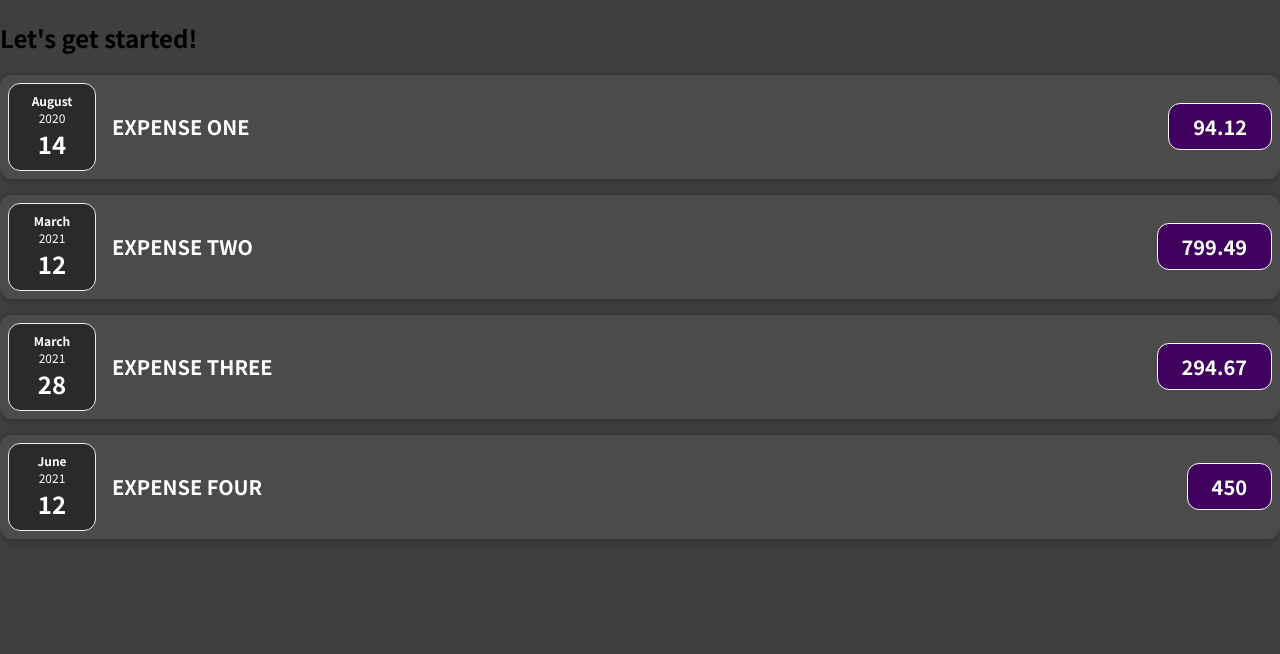
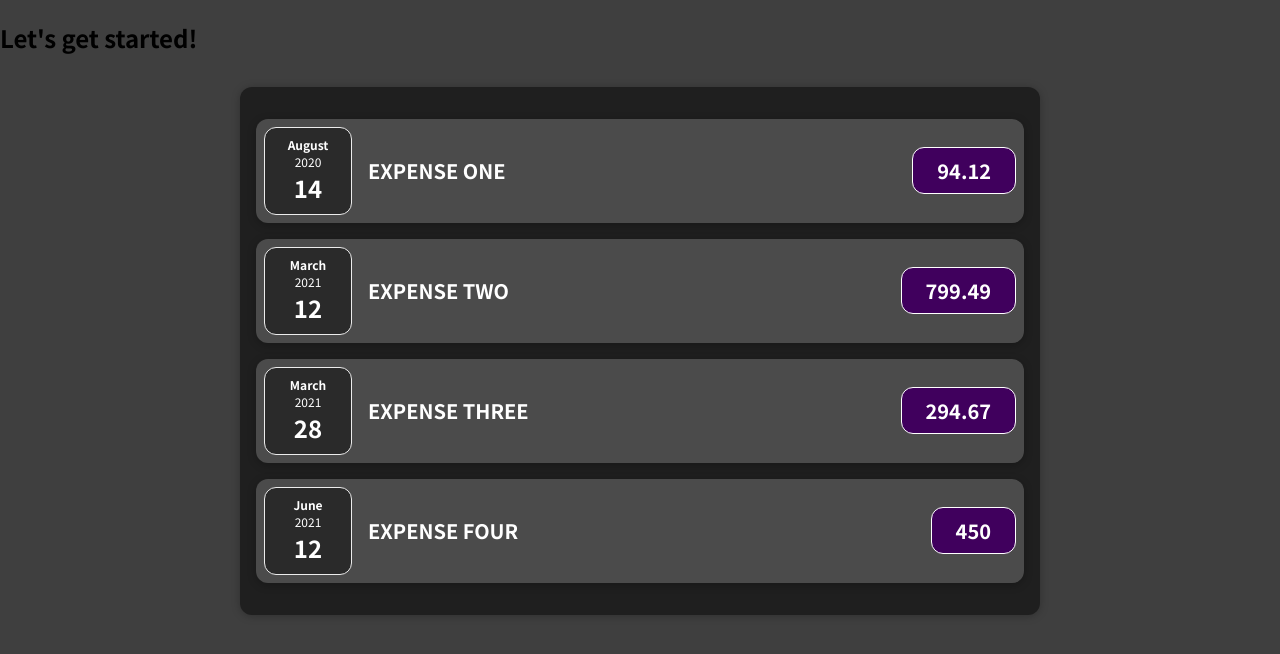
Before and after one commit to hajschroeder/react-practice, a JavaScript app: page / in a window 1280 px wide. Shown: the top 654 px of the page. Built offline with nearby package versions, Linux system fonts and the light colour scheme.

Commit message:
include new component for expenses

```diff
--- a/src/App.js
+++ b/src/App.js
@@ -1,4 +1,4 @@
-import ExpenseItem from "./components/ExpenseItem";
+import Expenses from "./components/Expenses";
 function App() {
   const expenses = [
     {
@@ -28,26 +28,10 @@ function App() {
   return (
     <div>
       <h2>Let's get started!</h2>
-      <ExpenseItem
-        title={expenses[0].title}
-        amount={expenses[0].amount}
-        date={expenses[0].date}>
-      </ExpenseItem>
-      <ExpenseItem
-        title={expenses[1].title}
-        amount={expenses[1].amount}
-        date={expenses[1].date}>
-      </ExpenseItem>
-      <ExpenseItem
-        title={expenses[2].title}
-        amount={expenses[2].amount}
-        date={expenses[2].date}>
-      </ExpenseItem>
-      <ExpenseItem
-        title={expenses[3].title}
-        amount={expenses[3].amount}
-        date={expenses[3].date}>
-      </ExpenseItem>
+      <div>
+        <Expenses items={expenses}/>
+      </div>
+
     </div>
   );
 }
--- /dev/null
+++ b/src/components/Expenses.css
@@ -0,0 +1,9 @@
+.expenses {
+  padding: 1rem;
+  background-color: rgb(31, 31, 31);
+  margin: 2rem auto;
+  width: 50rem;
+  max-width: 95%;
+  border-radius: 12px;
+  box-shadow: 0 1px 8px rgba(0, 0, 0, 0.25);
+}
--- /dev/null
+++ b/src/components/Expenses.js
@@ -0,0 +1,50 @@
+import './Expenses.css';
+import ExpenseItem from './ExpenseItem';
+
+function Expenses(props) {
+  return (
+    <div className='expenses'>
+      <ExpenseItem
+        title={props.items[0].title}
+        amount={props.items[0].amount}
+        date={props.items[0].date}
+      />
+      <ExpenseItem
+        title={props.items[1].title}
+        amount={props.items[1].amount}
+        date={props.items[1].date}
+      />
+      <ExpenseItem
+        title={props.items[2].title}
+        amount={props.items[2].amount}
+        date={props.items[2].date}
+      />
+      <ExpenseItem
+        title={props.items[3].title}
+        amount={props.items[3].amount}
+        date={props.items[3].date}
+      />
+    </div>
+  )
+}
+
+export default Expenses;
+// import './Expenses.css';
+
+
+// function Expenses (props) {
+//   const title = props.title
+//   const amount = props.amount
+//   const date = props.date
+
+//   return (
+//     <div className='expenses'>
+//       <div>{title}</div>
+//       <div>{amount}</div>
+//       <div>{date}</div>
+//     </div>
+//   );
+
+// }
+
+// export default Expenses;
```
